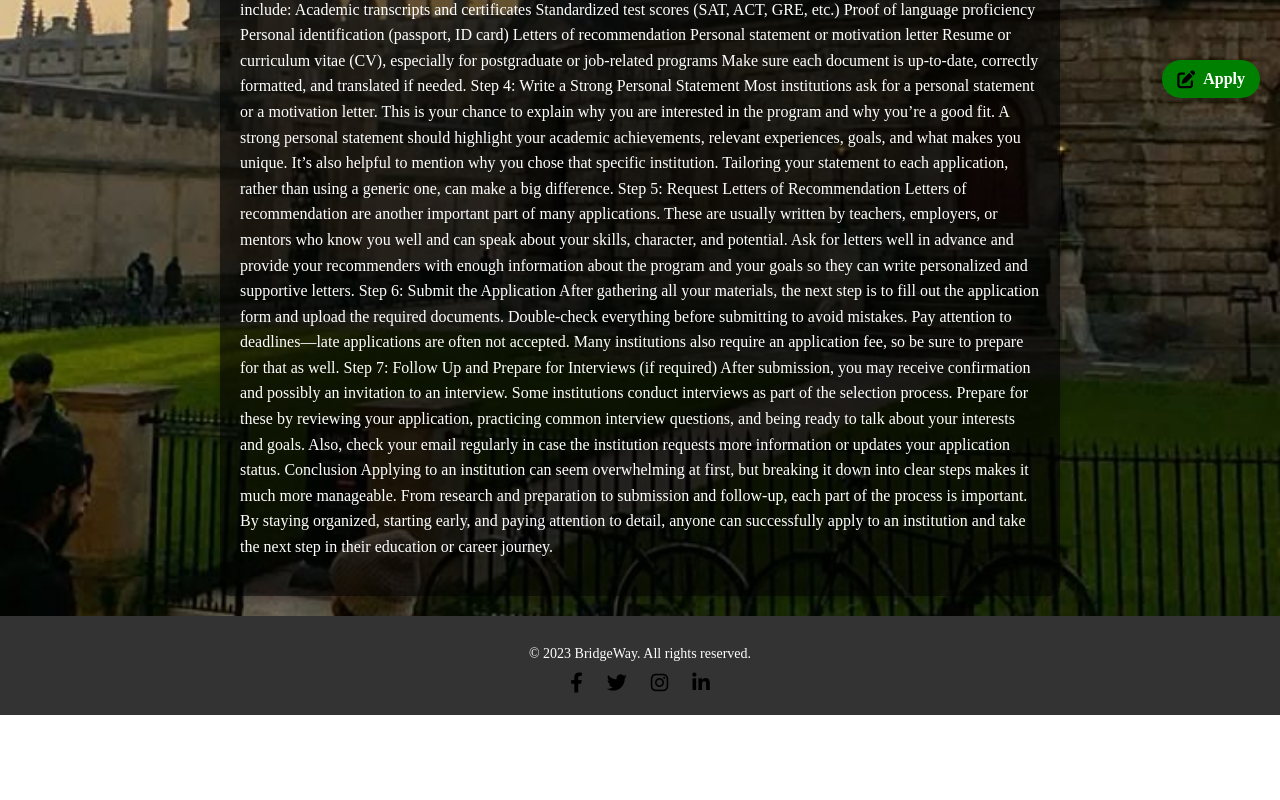
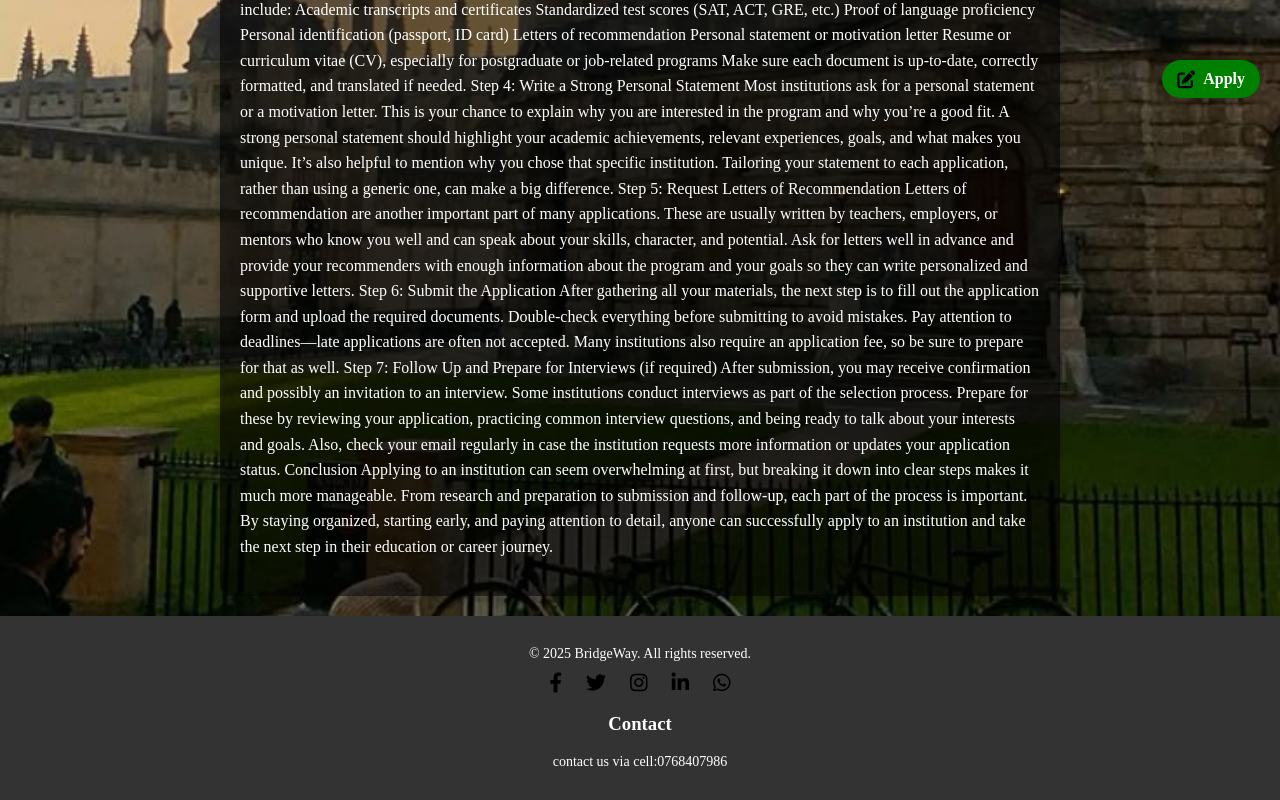
Before and after one commit to D3rail/bridgeway, a plain HTML site: page guide.html in a window 1280 px wide. Shown: the part 682-1482 px from the top of the page. Before the commit the page ends 1397 px from the top, so only its background shows below. Drawn offline with Linux system fonts and the light colour scheme.

Commit message:
Update guide.html

```diff
--- a/guide.html
+++ b/guide.html
@@ -8,13 +8,16 @@
     <link rel="stylesheet" href="https://cdnjs.cloudflare.com/ajax/libs/font-awesome/6.0.0-beta3/css/all.min.css">
 </head>
 <body class="guide">
-    <!-- Navigation Bar -->
+    <!-- Navigat<!DOCTYPE html>
+<html lang="en">
+<head>
+    <mion Bar -->
     <nav class="navbar">
         <ul class="nav-links">
             <li><a href="index.html">Home</a></li>
-            <li><a href="#about">About</a></li>
-            <li><a href="#services">Services</a></li>
-            <li><a href="#contact">Contact</a></li>
+            <li><a href="about.html">About</a></li>
+            <li><a href="services.html">Services</a></li>
+            <li><a href="contact.html">Contact</a></li>
         </ul>
     </nav>
 
@@ -89,18 +92,21 @@
 <a href="apply.html" class="apply-icon">
     <i class="fas fa-edit"></i> Apply
 </a>
-    <!-- Footer Section -->
 <footer class="footer">
     <div class="footer-content">
-            <p>&copy; 2023 BridgeWay. All rights reserved.</p>
+        <p>&copy; 2025 BridgeWay. All rights reserved.</p>
         <div class="social-icons">
             <a href="#" class="social-icon"><i class="fab fa-facebook-f"></i></a>
             <a href="#" class="social-icon"><i class="fab fa-twitter"></i></a>
             <a href="#" class="social-icon"><i class="fab fa-instagram"></i></a>
             <a href="#" class="social-icon"><i class="fab fa-linkedin-in"></i></a>
+            <a href="#" class="social-icon"><i class="fab fa-whatsapp"></i></a>
+            <h3>Contact</h3>
+            <p>contact us via cell:0768407986</p>
         </div>
     </div>
 </footer>
+
 <!-- JavaScript for the search bar functionality (optional) -->
 <script src="script.js"></script>
 </body>
```
Lines whose indentation alone changed are shown as unchanged.
